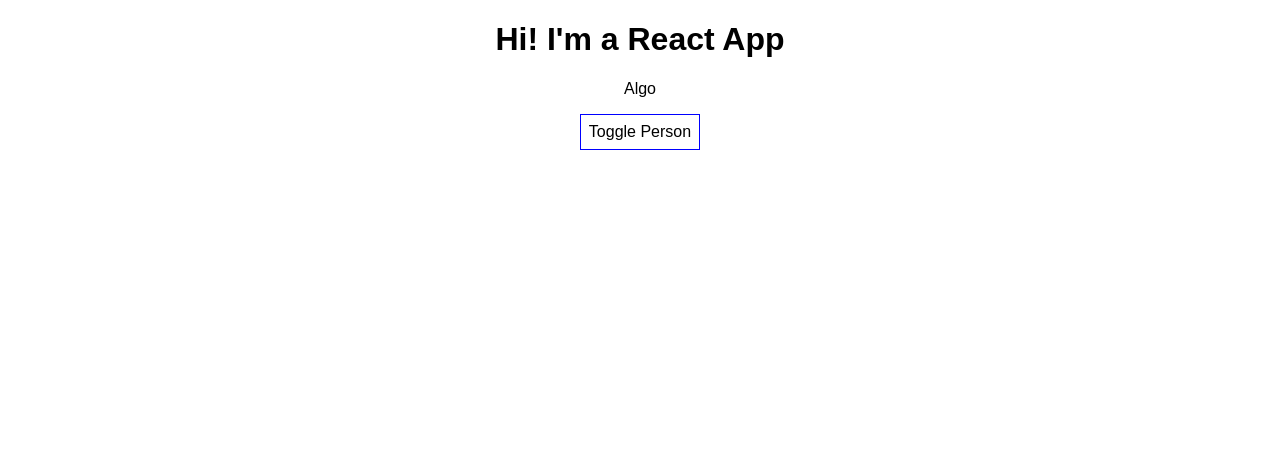
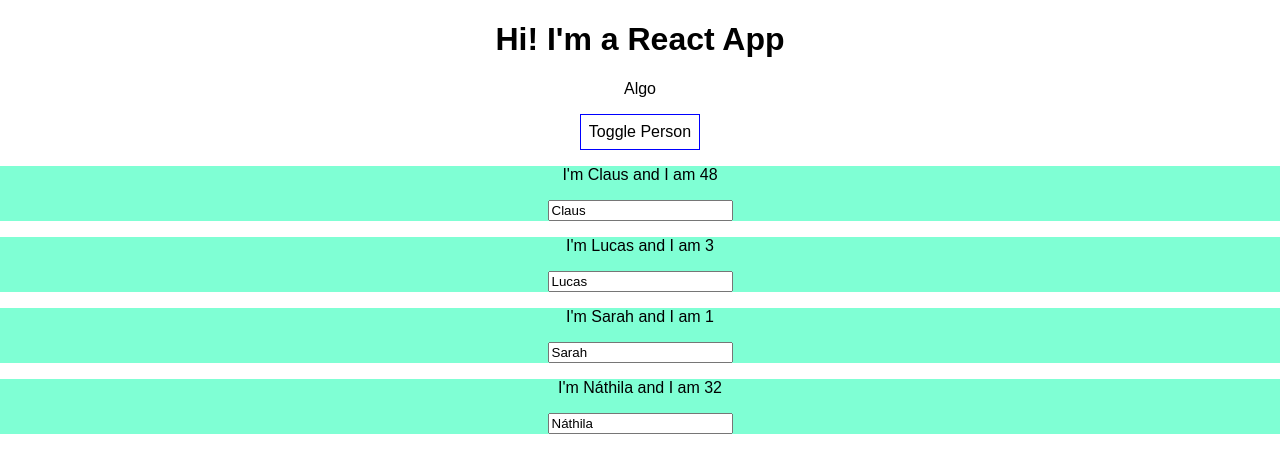
Before and after one commit to Cperbony/react-the-complete-guide-incl-redux, a React (Create React App) app: page / in a window 1280 px wide. Both pictures are taken after a click on the button "Toggle Person". Shown: the top 472 px of the page. Built offline with nearby package versions, Linux system fonts and the light colour scheme.

Commit message:
Lists and keys

```diff
--- a/src/App.js
+++ b/src/App.js
@@ -1,16 +1,17 @@
 import React, { Component } from 'react';
 import './App.css';
 import Person from './Person/Person';
+import { pseudoRandomBytes } from 'crypto';
 
 
 class App extends Component {
 
   state = {
     persons: [
-      { name: 'Claus', age: 48 },
-      { name: 'Lucas', age: 3 },
-      { name: 'Sarah', age: 1 },
-      { name: 'Náthila', age: 32 }
+      { id: 'a1', name: 'Claus', age: 48 },
+      { id: 'a2', name: 'Lucas', age: 3 },
+      { id: 'a3', name: 'Sarah', age: 1 },
+      { id: 'a4', name: 'Náthila', age: 32 }
     ],
     otherState: 'Some other values here',
     showPersons: false
@@ -28,10 +29,11 @@ class App extends Component {
   }
 
   deletePersonHandler = (personIndex) => {
-    const persons = this.state.persons;
+    // const persons = this.state.persons.slice();
+    //ES6 Operator
+    const persons = [...this.state.persons];
     persons.splice(personIndex, 1);
-    this.setState({persons: persons});
-
+    this.setState({ persons: persons });
   }
 
   togglePersonsHandler = () => {
@@ -54,9 +56,11 @@ class App extends Component {
         <div>
           {this.state.persons.map((person, index) => {
             return <Person
-              click={this.deletePersonHandler(index)}
+              click={() => this.deletePersonHandler(index)}
               name={person.name}
-              age={person.age} />
+              age={person.age}
+              key={person.id}
+            />
           })}
         </div>
       );
--- a/src/Person/Person.js
+++ b/src/Person/Person.js
@@ -8,7 +8,7 @@ const person = (props) => {
             <p onClick={props.click}>I'm {props.name} and I am {props.age}</p>
             <p>{props.children}</p>
             <input type="text" onChange={props.changed}
-                value={props.age} />
+                value={props.name} />
         </div>
     )
 };
```
